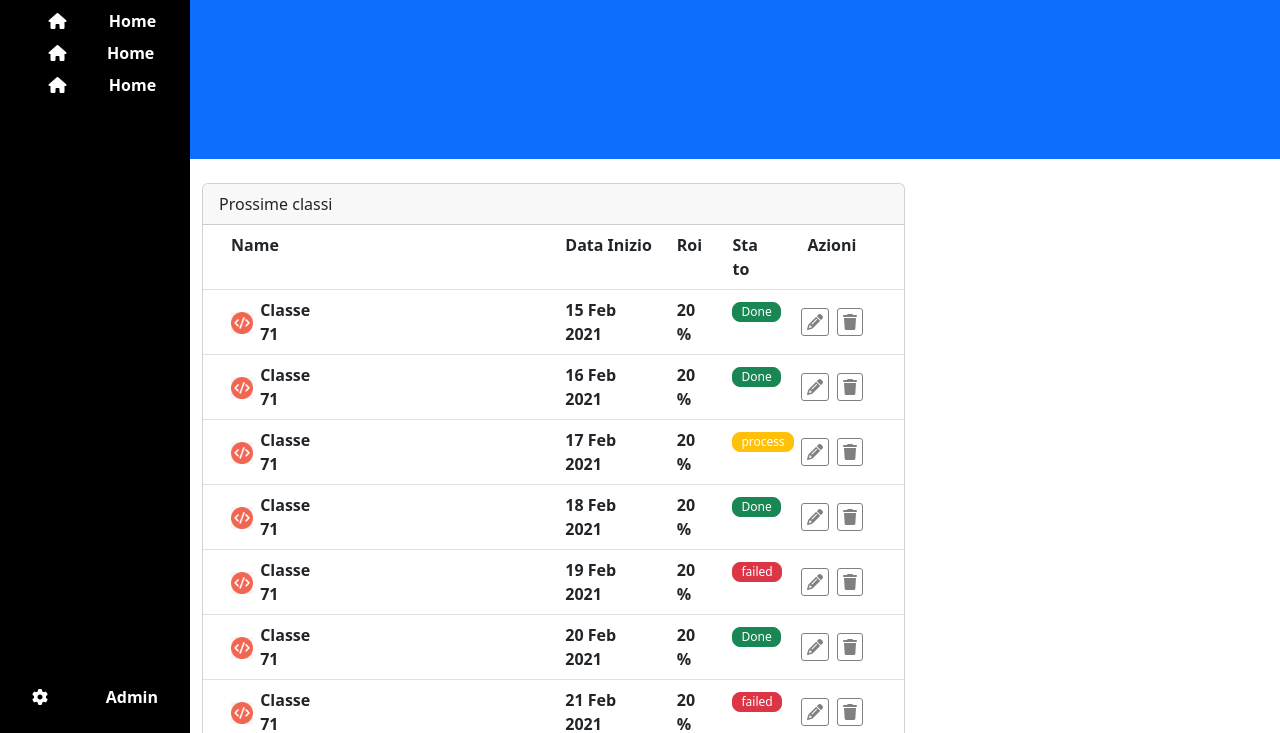
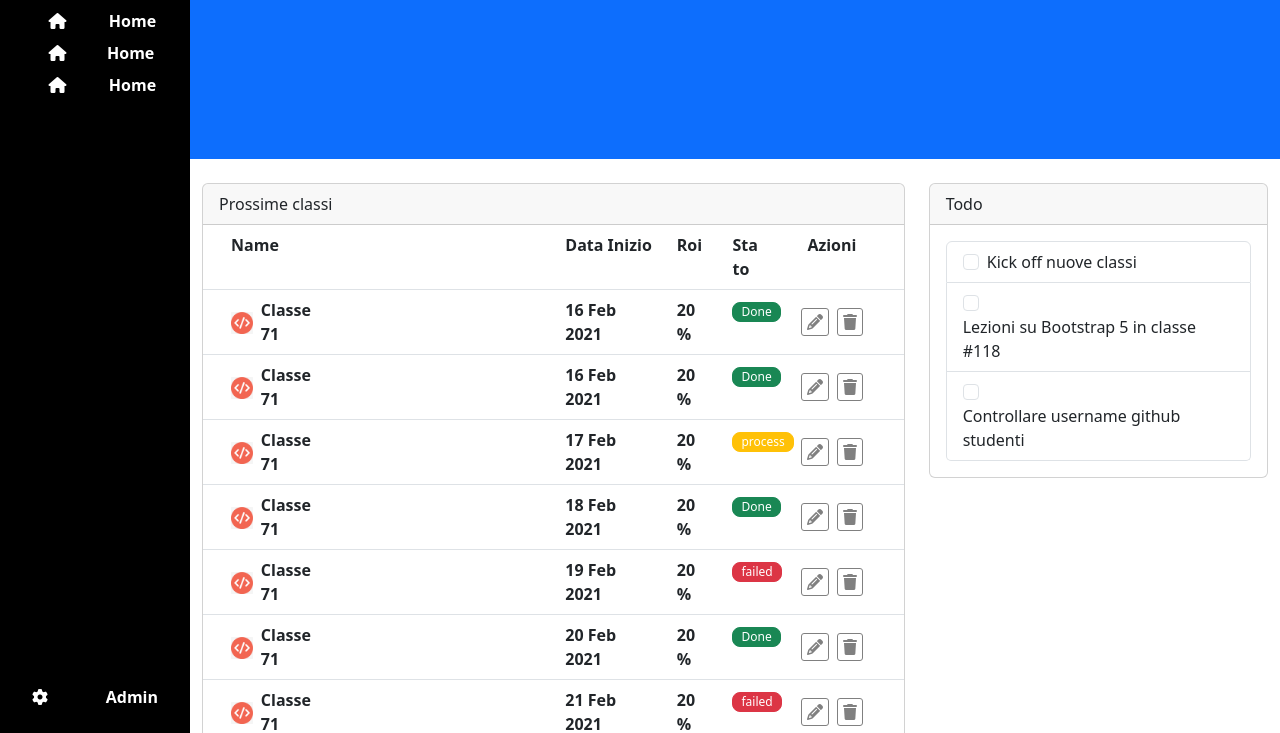
Before and after one commit to GianMarcoPimentel/html-css-bootstrap-dashboard, a plain HTML site: page index.html in a window 1280 px wide. Shown: the part 67-800 px from the top of the page. Drawn offline with nearby package versions, Linux system fonts and the light colour scheme.

Commit message:
Fine list-group 'Todo'

```diff
--- a/index.html
+++ b/index.html
@@ -99,7 +99,7 @@
                                     <div class="card-header text-dark">
                                       Prossime classi
                                     </div>
-                                    <ul class="list-group list-group-flush fw-semibold ">
+                                    <ul class="list-group list-group-flush fw-semibold">
                                       <li class="list-group-item">
                                         <div class="container">
                                             <div class="row">
@@ -125,17 +125,17 @@
                                       <li class="list-group-item">
                                         <div class="container">
                                             <div class="row">
-                                                <div class="col-2 d-flex align-items-center">
+                                                <div class="col-2 d-flex align-items-center gap-2">
                                                     <div class="col-3">
                                                         <img src="./img/class-avatar.jpg" alt="" class="img-fluid ">
                                                     </div>
-                                                    <div class="col-8 offset-1 ">
+                                                    <div class="col-9">
                                                         Classe 71
                                                     </div>
 
                                                 </div>
                                                 <div class="col-2 offset-4 ">
-                                                    15 Feb 2021
+                                                    16 Feb 2021
                                                 </div>
                                                 <div class="col-1">
                                                     20%
@@ -148,18 +148,17 @@
                                                     <i class="fa-solid fa-pencil"></i>
                                                     <i class="fa-solid fa-trash"></i>
                                                 </div>
-                                            </div>
                                         </div>
 
                                       </li>
                                       <li class="list-group-item">
                                         <div class="container">
                                             <div class="row">
-                                                <div class="col-2 d-flex align-items-center">
+                                                <div class="col-2 d-flex align-items-center gap-2">
                                                     <div class="col-3">
                                                         <img src="./img/class-avatar.jpg" alt="" class="img-fluid ">
                                                     </div>
-                                                    <div class="col-8 offset-1 ">
+                                                    <div class="col-9">
                                                         Classe 71
                                                     </div>
 
@@ -184,11 +183,11 @@
                                       <li class="list-group-item">
                                         <div class="container">
                                             <div class="row">
-                                                <div class="col-2 d-flex align-items-center">
+                                                <div class="col-2 d-flex align-items-center gap-2">
                                                     <div class="col-3">
                                                         <img src="./img/class-avatar.jpg" alt="" class="img-fluid ">
                                                     </div>
-                                                    <div class="col-8 offset-1 ">
+                                                    <div class="col-9">
                                                         Classe 71
                                                     </div>
 
@@ -212,11 +211,11 @@
                                       <li class="list-group-item">
                                         <div class="container">
                                             <div class="row">
-                                                <div class="col-2 d-flex align-items-center">
+                                                <div class="col-2 d-flex align-items-center gap-2">
                                                     <div class="col-3">
                                                         <img src="./img/class-avatar.jpg" alt="" class="img-fluid ">
                                                     </div>
-                                                    <div class="col-8 offset-1 ">
+                                                    <div class="col-9">
                                                         Classe 71
                                                     </div>
 
@@ -241,11 +240,11 @@
                                       <li class="list-group-item">
                                         <div class="container">
                                             <div class="row">
-                                                <div class="col-2 d-flex align-items-center">
+                                                <div class="col-2 d-flex align-items-center gap-2">
                                                     <div class="col-3">
                                                         <img src="./img/class-avatar.jpg" alt="" class="img-fluid ">
                                                     </div>
-                                                    <div class="col-8 offset-1 ">
+                                                    <div class="col-9">
                                                         Classe 71
                                                     </div>
 
@@ -270,11 +269,11 @@
                                       <li class="list-group-item">
                                         <div class="container">
                                             <div class="row">
-                                                <div class="col-2 d-flex align-items-center">
+                                                <div class="col-2 d-flex align-items-center gap-2">
                                                     <div class="col-3">
                                                         <img src="./img/class-avatar.jpg" alt="" class="img-fluid ">
                                                     </div>
-                                                    <div class="col-8 offset-1 ">
+                                                    <div class="col-9">
                                                         Classe 71
                                                     </div>
 
@@ -299,11 +298,11 @@
                                       <li class="list-group-item">
                                         <div class="container">
                                             <div class="row">
-                                                <div class="col-2 d-flex align-items-center">
+                                                <div class="col-2 d-flex align-items-center gap-2">
                                                     <div class="col-3">
                                                         <img src="./img/class-avatar.jpg" alt="" class="img-fluid ">
                                                     </div>
-                                                    <div class="col-8 offset-1 ">
+                                                    <div class="col-9">
                                                         Classe 71
                                                     </div>
 
@@ -327,11 +326,11 @@
                                       <li class="list-group-item">
                                         <div class="container">
                                             <div class="row">
-                                                <div class="col-2 d-flex align-items-center">
+                                                <div class="col-2 d-flex align-items-center gap-2">
                                                     <div class="col-3">
                                                         <img src="./img/class-avatar.jpg" alt="" class="img-fluid ">
                                                     </div>
-                                                    <div class="col-8 offset-1 ">
+                                                    <div class="col-9">
                                                         Classe 71
                                                     </div>
                                                 </div>
@@ -355,11 +354,11 @@
                                   </div>
                             </div>
                             <div class="col">
-
                                     <div class="card" style="width: 100%;">
                                         <div class="card-header">
                                           F.A.Q.
                                         </div>
+
                                         <div class="accordion accordion-flush mx-4" id="accordionFlushExample">
                                             <div class="accordion-item">
                                               <h2 class="accordion-header">
@@ -372,6 +371,7 @@
                                                 <div class="accordion-body">
                                                     Clicca sul + in alto a nella sezione blu.
                                                 </div>
+                                              </div>
                                             </div>
                                             <div class="accordion-item">
                                               <h2 class="accordion-header">
@@ -384,6 +384,7 @@
                                                 <div class="accordion-body">
                                                     Clicca sull'icona della campanella
                                                 </div>
+                                              </div>
                                             </div>
                                             <div class="accordion-item">
                                               <h2 class="accordion-header">
@@ -393,18 +394,37 @@
                                               </h2>
                                               <div id="flush-collapseThree" class="accordion-collapse collapse" data-bs-parent="#accordionFlushExample">
                                                 <div class="accordion-body">
-                                                    Placeholder content for this accordion, which is intended to demonstrate the <code>.accordion-flush</code> class. This is the third item's accordion body. Nothing more exciting happening here in terms of content, but just filling up the space to make it look, at least at first glance, a bit more representative of how this would look in a real-world application.</div>
+                                                    Clicca su 'Boolean mobile app' sulla sinistra nella sezione a sfondo blu
+                                                </div>
                                               </div>
                                             </div>
-                                          </div>
                                       </div>
                                     </div>
 
                             </div>
                         </div>
-                        <div class="col-4">
+
+                        <div class="col-4 d-flex flex-column ">
                             <div class="col">
-
+                                <div class="card" style="width: 100%;">
+                                    <div class="card-header">
+                                      Todo
+                                    </div>
+                                    <ul class="list-group p-3">
+                                        <li class="list-group-item">
+                                          <input class="form-check-input me-1" type="checkbox" value="" id="firstCheckbox">
+                                          <label class="form-check-label" for="firstCheckbox">Kick off nuove classi</label>
+                                        </li>
+                                        <li class="list-group-item">
+                                          <input class="form-check-input me-1" type="checkbox" value="" id="secondCheckbox">
+                                          <label class="form-check-label" for="secondCheckbox">Lezioni su Bootstrap 5 in classe #118</label>
+                                        </li>
+                                        <li class="list-group-item">
+                                          <input class="form-check-input me-1" type="checkbox" value="" id="thirdCheckbox">
+                                          <label class="form-check-label" for="thirdCheckbox">Controllare username github studenti</label>
+                                        </li>
+                                      </ul>
+                                </div>
                             </div>
                             <div class="col">
 
```
